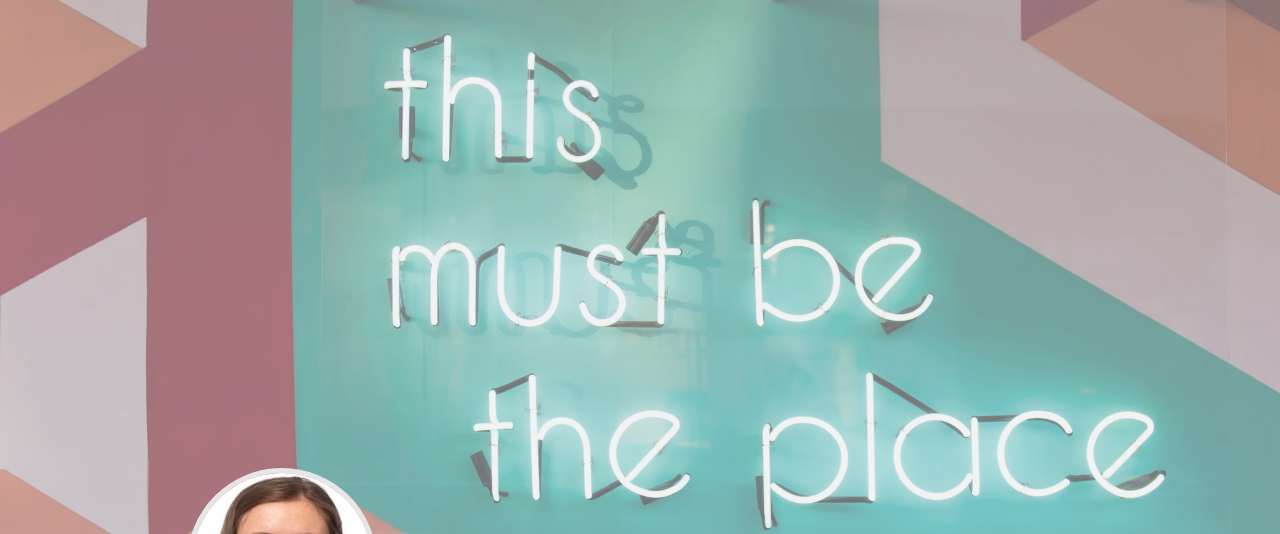
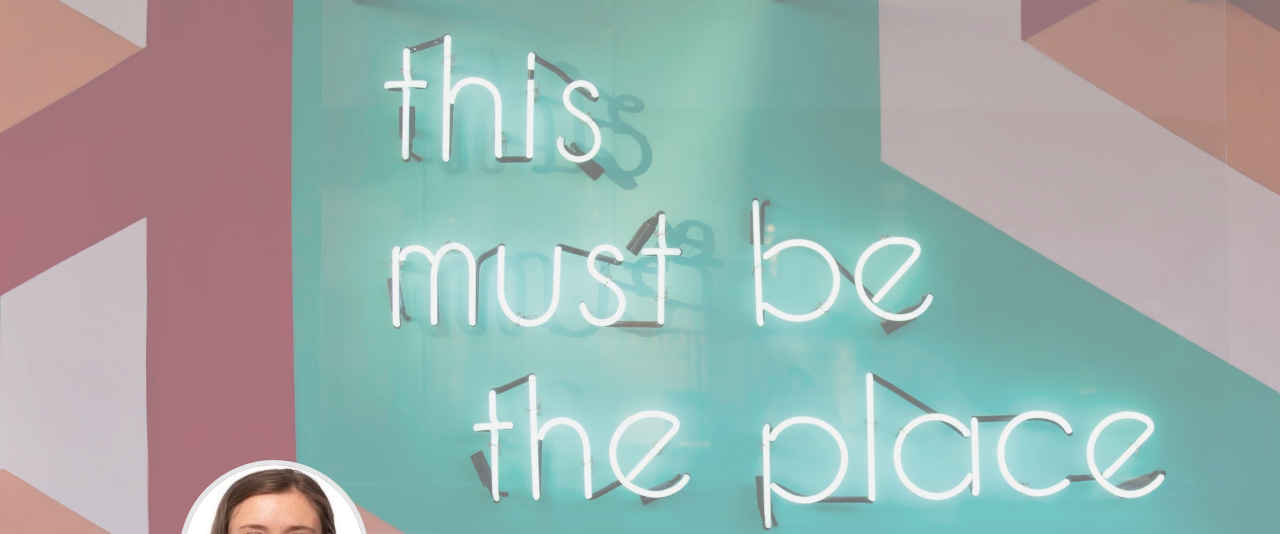
Before and after one commit to cloecloe/first_try_at_css_and_html, a plain HTML site: page index.html in a window 1280 px wide. Shown: the top 534 px of the page. Drawn offline with Linux system fonts and the light colour scheme.

Commit message:
Update style.css

```diff
--- a/style.css
+++ b/style.css
@@ -2,6 +2,7 @@ body {
 	font-family: 'Roboto', sans serif;
 	background-color: rgb(230, 230, 230);
 	color: rgb(30, 30, 30);
+	margin: 0px;
 }
 .banner {
 	color: white;
```
